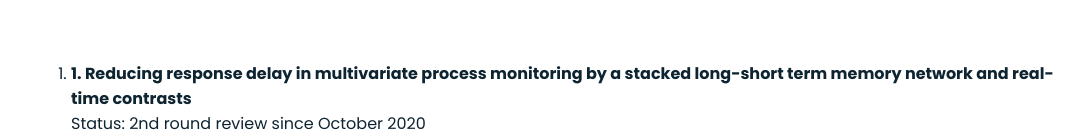
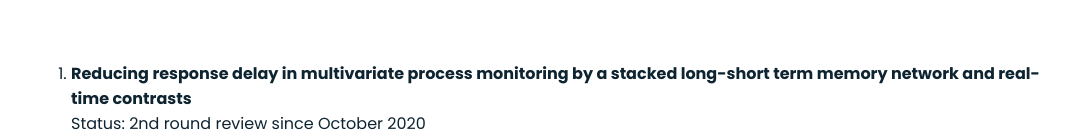
Before and after one commit to sutrisnohendri/web, a plain HTML site: page publications.html in a window 1280 px wide. Shown: the part 662-800 px from the top of the page, without its empty margins (97-1182 px from the left). Drawn offline with nearby package versions, Linux system fonts and the light colour scheme.

Commit message:
Update publications.html

```diff
--- a/publications.html
+++ b/publications.html
@@ -72,7 +72,7 @@
                     <ol>
                         <li>
                             <div>
-                                <p class="journals__text"><strong>1.	Reducing response delay in multivariate process monitoring by a stacked long-short term memory network and real-time contrasts</strong></p>
+                                <p class="journals__text"><strong>Reducing response delay in multivariate process monitoring by a stacked long-short term memory network and real-time contrasts</strong></p>
                                 <p class="journals__text">Status: 2nd round review since October 2020</p>
                             </div>
                         </li>
```
